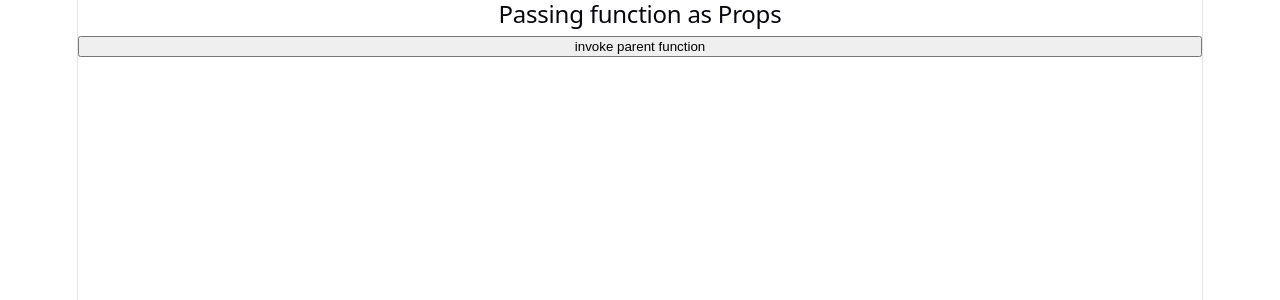
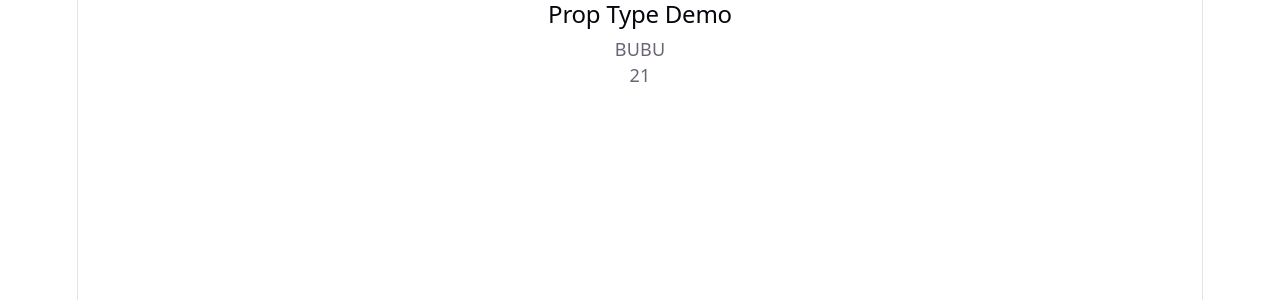
Before and after one commit to chaithrabr7525-byte/MERN_Stu_FebMay26Mys, a React (Vite) app in the folder W9/D2/prop-example-app/: page / in a window 1280 px wide. Shown: the top 300 px of the page. Built offline with nearby package versions, Linux system fonts and the light colour scheme.

Commit message:
Update App component to include PropTypeDemo and comment out FunctionProps

```diff
--- a/W9/D2/prop-example-app/src/App.jsx
+++ b/W9/D2/prop-example-app/src/App.jsx
@@ -9,6 +9,7 @@ import{ObjectsAndArrays} from './components/p7.jsx'
 import{PropsImmutability} from './components/p8.jsx'
 import{PropsState} from './components/p9.jsx'
 import{FunctionProps} from './components/p10.jsx'
+import{PropTypeDemo} from './components/p11.jsx'
 function App() {
   return (
     <>
@@ -21,8 +22,8 @@ function App() {
       {/* <ObjectsAndArrays/> */}
       {/* <PropsImmutability/> */}
       {/* <PropsState/> */}
-      <FunctionProps/>
-
+      {/* <FunctionProps/> */}
+      <PropTypeDemo/>
     </>
   );
 }
```
